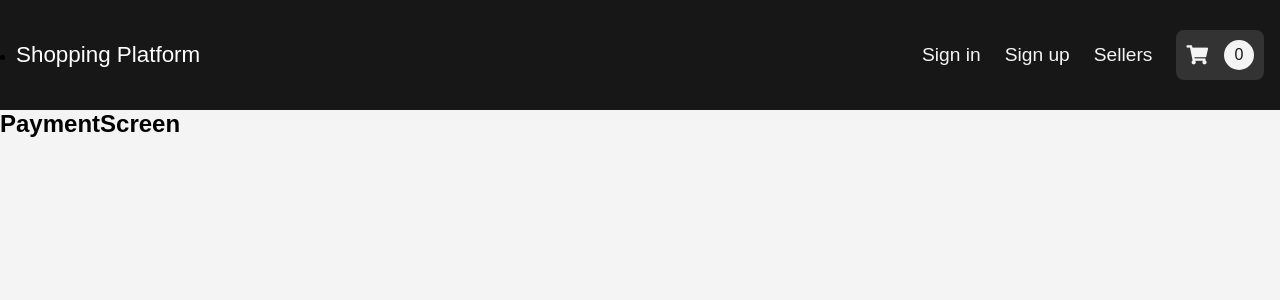
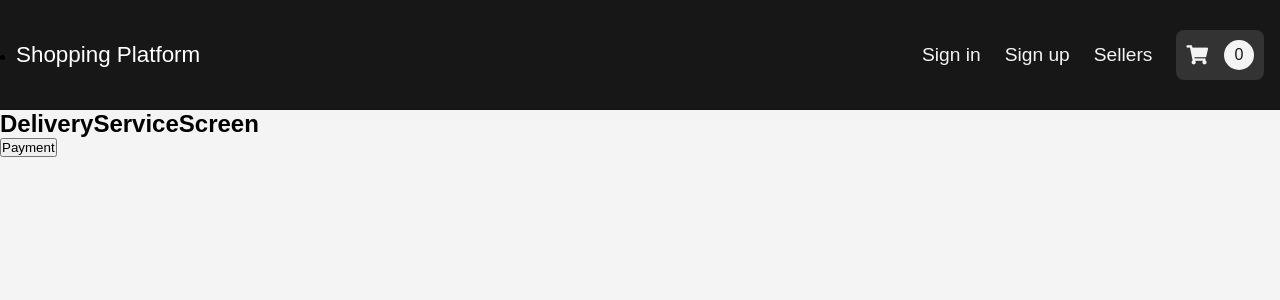
Before and after one commit to NavodyaPasqual/DS-assignment-shopping-platform, a React (Create React App) app in the folder frontend/: page /checkout in a window 1280 px wide. Shown: the top 300 px of the page. Built offline with nearby package versions, Linux system fonts and the light colour scheme.

Commit message:
add delivery directory

```diff
--- a/frontend/src/App.js
+++ b/frontend/src/App.js
@@ -9,6 +9,7 @@ import SignUp from "./user/screens/SignUp"
 import SignIn from "./user/screens/SignIn"
 import Navbar from "./cart/components/Navbar";
 import SellerHomeScreen from "./seller/screens/SellerHomeScreen";
+import DeliveryServiceScreen from "./delivery/screens/DeliveryServiceScreen"
 import PaymentScreen from "./payment/screens/PaymentScreen"
 
 function App() {
@@ -23,7 +24,8 @@ function App() {
               <Route exact path="/signin" component={SignIn}/>
               <Route exact path="/signup" component={SignUp}/>
               <Route exact path="/seller" component={SellerHomeScreen}/>
-              <Route exact path="/checkout" component={PaymentScreen}/>
+              <Route exact path="/checkout" component={DeliveryServiceScreen}/>
+              <Route exact path="/payment" component={PaymentScreen}/>
           </Switch>
         </main>
       </Router>
--- /dev/null
+++ b/frontend/src/delivery/screens/DeliveryServiceScreen.js
@@ -0,0 +1,16 @@
+import {Link} from "react-router-dom";
+
+const DeliveryServiceScreen = () =>{
+    return (
+        <div>
+            <h2>DeliveryServiceScreen</h2>
+            <div>
+                <Link to="/payment">
+                    <button>Payment</button>
+                </Link>
+            </div>
+        </div>
+    )
+};
+
+export default DeliveryServiceScreen
```
